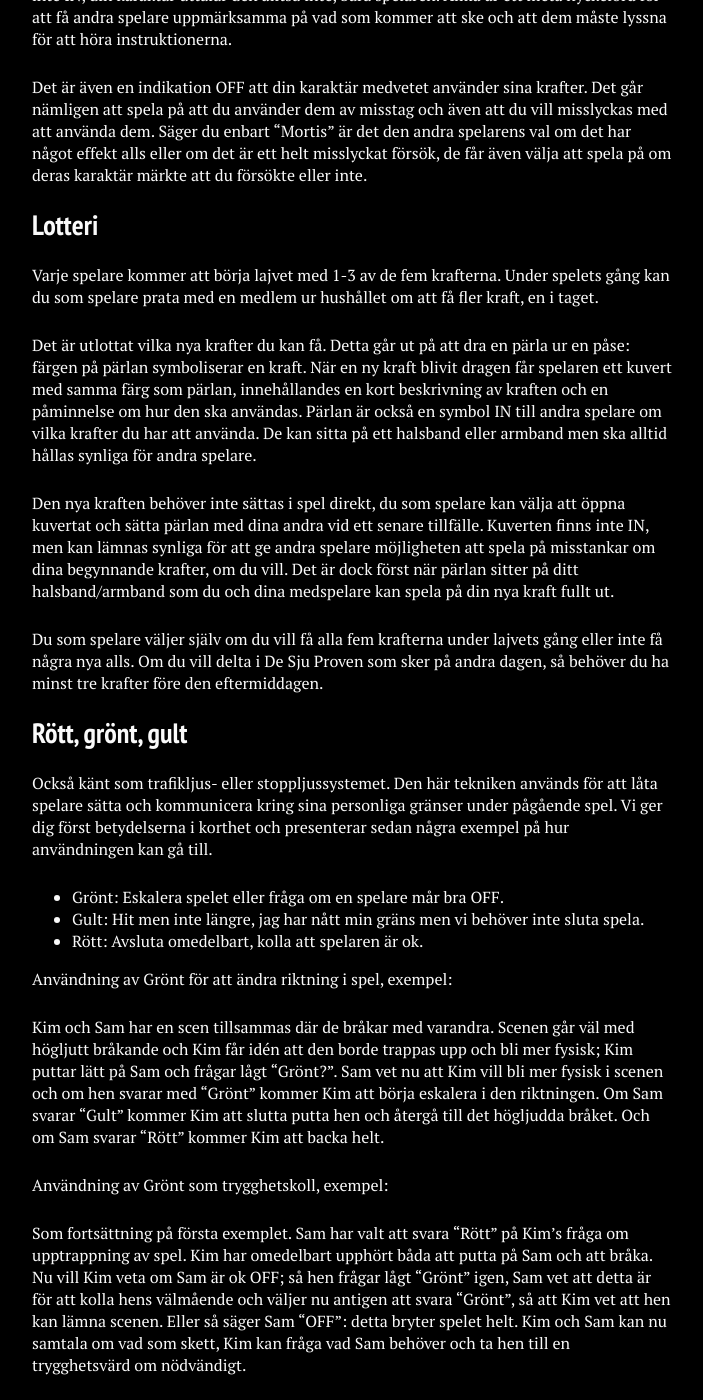
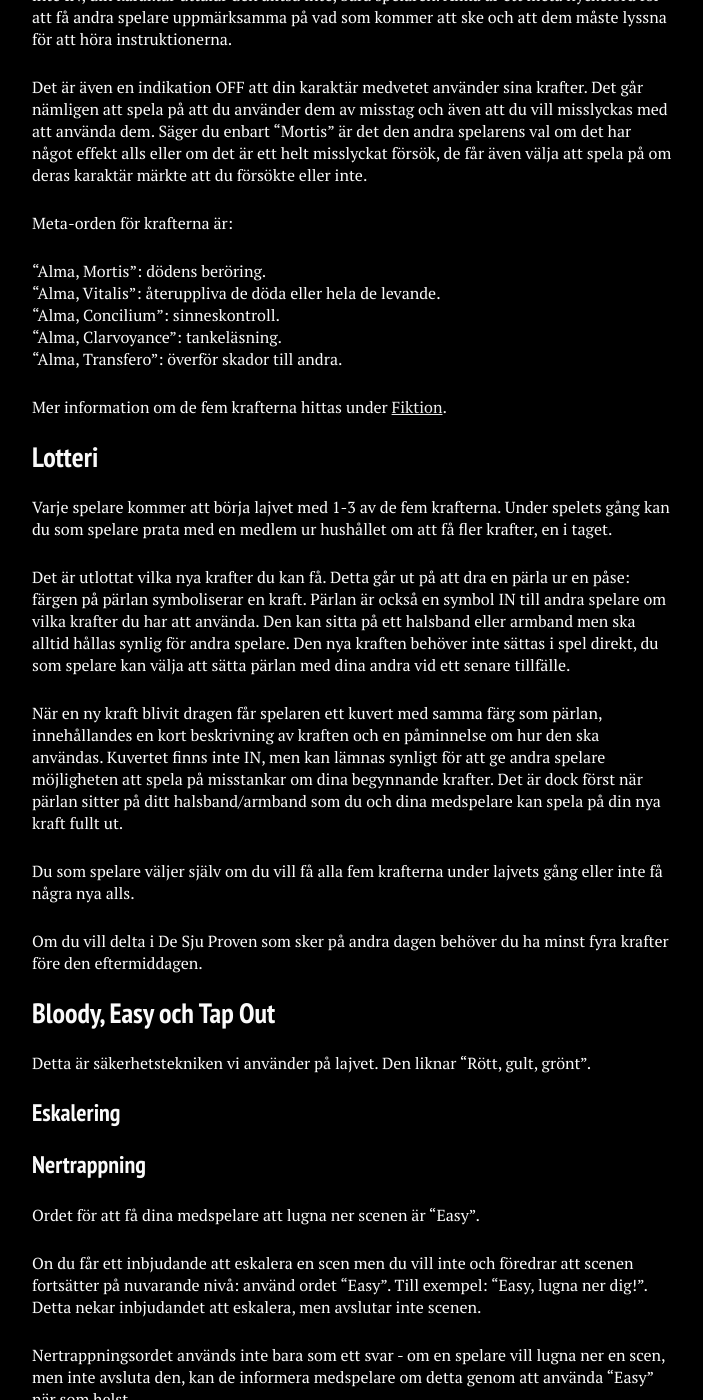
Before and after one commit to stanislavb/www.coven.nu, a Jekyll site: the page built from metateknik/index.md, in a window 1280 px wide and 1400 px high, scrolled down 1125 px. Shown: the whole window, without its empty margins (288-991 px from the left). Built offline with Jekyll 4.4.1, drawn with Linux system fonts in a browser that asks for light colours; nearby versions of some CDN libraries; some of the changed text lies outside the part shown.

Commit message:
Replace safety meta tech

```diff
--- a/_config.yml
+++ b/_config.yml
@@ -27,7 +27,7 @@
 # Event info
 event:
   name: Coven
-  tagline: a witch LARP
+  tagline: 'A Witch <a href="/nordic-larp/">LARP</a>'
   logo: skull.jpg
   description: "Ett häxlajv i Stockholmsområdet 18-20 september 2015"
   email: svenska@coven.nu
--- a/metateknik/index.md
+++ b/metateknik/index.md
@@ -31,38 +31,59 @@
 
 Det är även en indikation OFF att din karaktär medvetet använder sina krafter. Det går nämligen att spela på att du använder dem av misstag och även att du vill misslyckas med att använda dem. Säger du enbart “Mortis” är det den andra spelarens val om det har något effekt alls eller om det är ett helt misslyckat försök, de får även välja att spela på om deras karaktär märkte att du försökte eller inte.
 
+Meta-orden för krafterna är:
+
+"Alma, Mortis": dödens beröring.
+"Alma, Vitalis": återuppliva de döda eller hela de levande.
+"Alma, Concilium": sinneskontroll.
+"Alma, Clarvoyance": tankeläsning.
+"Alma, Transfero": överför skador till andra.
+
+Mer information om de fem krafterna hittas under [Fiktion](/fiktion/).
+
 ## Lotteri
 
-Varje spelare kommer att börja lajvet med 1-3 av de fem krafterna. Under spelets gång kan du som spelare prata med en medlem ur hushållet om att få fler kraft, en i taget.
+Varje spelare kommer att börja lajvet med 1-3 av de fem krafterna. Under spelets gång kan du som spelare prata med en medlem ur hushållet om att få fler krafter, en i taget.
 
-Det är utlottat vilka nya krafter du kan få. Detta går ut på att dra en pärla ur en påse: färgen på pärlan symboliserar en kraft. När en ny kraft blivit dragen får spelaren ett kuvert med samma färg som pärlan, innehållandes en kort beskrivning av kraften och en påminnelse om hur den ska användas. Pärlan är också en symbol IN till andra spelare om vilka krafter du har att använda. De kan sitta på ett halsband eller armband men ska alltid hållas synliga för andra spelare.
+Det är utlottat vilka nya krafter du kan få. Detta går ut på att dra en pärla ur en påse: färgen på pärlan symboliserar en kraft. Pärlan är också en symbol IN till andra spelare om vilka krafter du har att använda. Den kan sitta på ett halsband eller armband men ska alltid hållas synlig för andra spelare. Den nya kraften behöver inte sättas i spel direkt, du som spelare kan välja att sätta pärlan med dina andra vid ett senare tillfälle.
 
-Den nya kraften behöver inte sättas i spel direkt, du som spelare kan välja att öppna kuvertat och sätta pärlan med dina andra vid ett senare tillfälle. Kuverten finns inte IN, men kan lämnas synliga för att ge andra spelare möjligheten att spela på misstankar om dina begynnande krafter, om du vill. Det är dock först när pärlan sitter på ditt halsband/armband som du och dina medspelare kan spela på din nya kraft fullt ut.
+När en ny kraft blivit dragen får spelaren ett kuvert med samma färg som pärlan, innehållandes en kort beskrivning av kraften och en påminnelse om hur den ska användas. Kuvertet finns inte IN, men kan lämnas synligt för att ge andra spelare möjligheten att spela på misstankar om dina begynnande krafter. Det är dock först när pärlan sitter på ditt halsband/armband som du och dina medspelare kan spela på din nya kraft fullt ut.
 
-Du som spelare väljer själv om du vill få alla fem krafterna under lajvets gång eller inte få några nya alls. Om du vill delta i De Sju Proven som sker på andra dagen, så behöver du ha minst tre krafter före den eftermiddagen.
+Du som spelare väljer själv om du vill få alla fem krafterna under lajvets gång eller inte få några nya alls.
 
-## Rött, grönt, gult
+Om du vill delta i De Sju Proven som sker på andra dagen behöver du ha minst fyra krafter före den eftermiddagen.
 
-Också känt som trafikljus- eller stoppljussystemet. Den här tekniken används för att låta spelare sätta och kommunicera kring sina personliga gränser under pågående spel. Vi ger dig först betydelserna i korthet och presenterar sedan några exempel på hur användningen kan gå till.
+## Bloody, Easy och Tap Out
 
-- Grönt: Eskalera spelet eller fråga om en spelare mår bra OFF.
-- Gult:	Hit men inte längre, jag har nått min gräns men vi behöver inte sluta spela.
-- Rött: Avsluta omedelbart, kolla att spelaren är ok.
+Detta är säkerhetstekniken vi använder på lajvet. Den liknar "Rött, gult, grönt".
 
-Användning av Grönt för att ändra riktning i spel, exempel:
+### Eskalering
 
-Kim och Sam har en scen tillsammas där de bråkar med varandra. Scenen går väl med högljutt bråkande och Kim får idén att den borde trappas upp och bli mer fysisk; Kim puttar lätt på Sam och frågar lågt “Grönt?”. Sam vet nu att Kim vill bli mer fysisk i scenen och om hen svarar med “Grönt” kommer Kim att börja eskalera i den riktningen. Om Sam svarar “Gult” kommer Kim att slutta putta hen och återgå till det högljudda bråket. Och om Sam svarar “Rött” kommer Kim att backa helt.
+### Nertrappning
 
-Användning av Grönt som trygghetskoll, exempel:
+Ordet för att få dina medspelare att lugna ner scenen är "Easy".
 
-Som fortsättning på första exemplet. Sam har valt att svara “Rött” på Kim’s fråga om upptrappning av spel. Kim har omedelbart upphört båda att putta på Sam och att bråka. Nu vill Kim veta om Sam är ok OFF; så hen frågar lågt “Grönt” igen, Sam vet att detta är för att kolla hens välmående och väljer nu antigen att svara “Grönt”, så att Kim vet att hen kan lämna scenen. Eller så säger Sam “OFF”: detta bryter spelet helt. Kim och Sam kan nu samtala om vad som skett, Kim kan fråga vad Sam behöver och ta hen till en trygghetsvärd om nödvändigt.
+On du får ett inbjudande att eskalera en scen men du vill inte och föredrar att scenen fortsätter på nuvarande nivå: använd ordet "Easy". Till exempel: "Easy, lugna ner dig!". Detta nekar inbjudandet att eskalera, men avslutar inte scenen.
 
-Sam behöver dock inte vänta på Kims fråga för att säga OFF. Spelare bör alltid bryta spelet om något sker som får dem att känna sig rädda/otrygga OFF.
+Nertrappningsordet används inte bara som ett svar - om en spelare vill lugna ner en scen, men inte avsluta den, kan de informera medspelare om detta genom att använda "Easy" när som helst.
 
-Grönt för att be om upptrappning, exempel:
+### Tap Out
+Ibland vill vi inte ha en viss typ av spel eller en scen blir plötsligt för mycket och vi vill avbryta den fort. Detta betyder inte alltid att vi vill eller behöver gå OFF.
 
-I båda de förra exemplen har Kim varit den initiativtagande spelaren och Sam den passiva. Men Grönt kan även användas för att be om spel mot en:
+"Tap Out" är att klappa en spelare två gånger på en lämplig kroppsdel, t.ex. axeln. Man kan också säga "Tap tap" till en spelare. Det betyder att man ska sluta med det man håller på med och låta spelaren lämna scenen nu.
 
-Sam och Kim har nu en scen där stämningen är romantisk, detta har skett spontant och utan att spelarna har diskuterat det på förhand. Kim vill nu signalera att vad som sker är ok och att Sam får eskalera om hen vill. Kim säger “Grönt”. Sam har nu tillåtelse att eskalera spelet, eller om detta är nivån som Sam är bekväm med kan hen svara “Gult”, och om hen vill avsluta scenen här “Rött”.
+Det kan sägas diskret eller högt, mjukt eller hårt: tills medspelaren märker det och slutar.
 
-Om en spelare väljer att använda “Rött” och sen när du ställer påföljar frågan svara de “Grönt”, föreslår vi ändå att du vid snaraste möjliga tillfälle tar spelaren OFF och kollar läget. Detta system kommer att övas på under workshoppen.
+Om en spelare använder "Tap tap" på dig, först av allt sluta med det du gör.
+
+Därefter kommer sunt förnuft. Har ni just haft en intensiv scen tillsammans eller vet du att spelaren just kommit ur en intensiv scen? Mår de dåligt? Trött? Hungrig? Även fast en spelare använt "Tap tap" och inte "OFF": om du inte är säker på deras välmående, ta en minut för att gå OFF. Fråga dem om de är ok och om de behöver någonting från dig. Vi vill mycket hellre att ni bryter inlevelsen för att kolla om en person är ok än att ignorera tecken för att undvika att paja inlevelsen för andra.
+
+Vi kommer alltid att stödja ditt val att gå OFF. Om situationen känns oklar eller du är obekväm på något sätt, hitta trygghetsvärden och vi fixar det tillsammans.
+
+Om sunt förnuft säger dig att det inte är nödvändigt att gå OFF vid detta tillfälle: Avsluta scenen och lämna spelaren. Du kan välja att kolla om spelaren är ok vid ett senare tillfälle.
+
+### OFF
+
+"OFF" är alltid OFF: ni avslutar spelet eller scenen omedelbart. Om en spelare använder "OFF", lyssna på vad de har att säga. Fråga dem vad de behöver utav dig. Hjälp dem till trygghetsvärd om det behövs.
+
+Vi kommer alltid att stödja en spelares val att bryta inlevelse när ens eget eller andras välmående står på spel. Om du känner att det går emot din vision/önskan/inlevelse är detta inte rätt lajv för dig.
```
